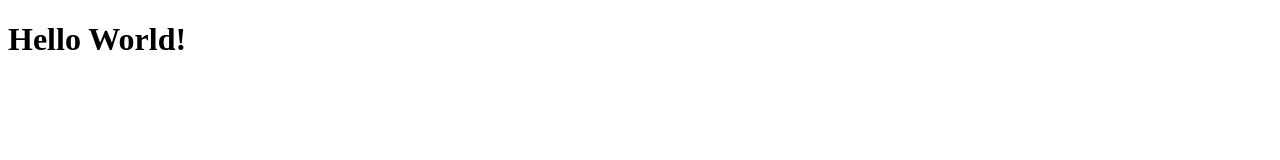
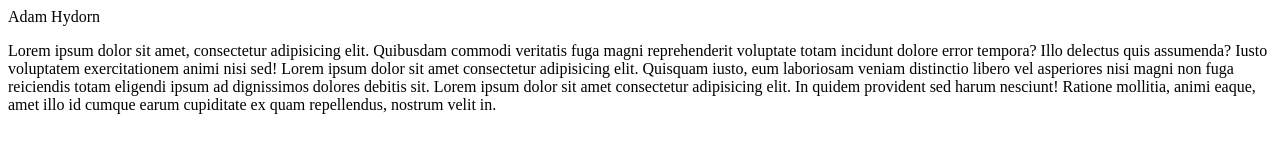
Before and after one commit to ahydorn/Basic-Portfolio, a plain HTML site: page index.html in a window 1280 px wide. Drawn offline with Linux system fonts and the light colour scheme.

Commit message:
added lorem text to bio

```diff
--- a/assets/css/style.css
+++ b/assets/css/style.css
@@ -0,0 +1,8 @@
+#nametag {
+    height: 100px;
+    background-color: cadetblue
+}
+
+#bio-paragraph-1 {
+    font-family: "Arial, Helvetica, Georgia"
+}
--- a/index.html
+++ b/index.html
@@ -4,9 +4,25 @@
     <meta charset="UTF-8">
     <meta name="viewport" content="width=device-width, initial-scale=1.0">
     <meta http-equiv="X-UA-Compatible" content="ie=edge">
+    <!-- <link rel="stylesheet" type="text/css" href="./assets/css/reset.css"> -->
+    <link rel="stylesheet" type="text/css" href="./assets/css/style.css">
     <title>Adam Hydorn</title>
 </head>
-<body>
-    <h1>Hello World!</h1>
-</body>
+
+    <body>
+        <div>
+            <header>Adam Hydorn</header>
+            <div class="bio-text">
+                <p id="bio-paragraph-1">
+                    Lorem ipsum dolor sit amet, consectetur adipisicing elit. Quibusdam commodi veritatis fuga magni reprehenderit voluptate totam incidunt dolore error tempora? Illo delectus quis assumenda? Iusto voluptatem exercitationem animi nisi sed! Lorem ipsum dolor sit amet consectetur adipisicing elit. Quisquam iusto, eum laboriosam veniam distinctio libero vel asperiores nisi magni non fuga reiciendis totam eligendi ipsum ad dignissimos dolores debitis sit. Lorem ipsum dolor sit amet consectetur adipisicing elit. In quidem provident sed harum nesciunt! Ratione mollitia, animi eaque, amet illo id cumque earum cupiditate ex quam repellendus, nostrum velit in.
+                </p>
+                <p id="bio-paragraph-2">
+
+                </p>
+            </div>
+        </div>
+
+
+    </body>
+
 </html>
```
